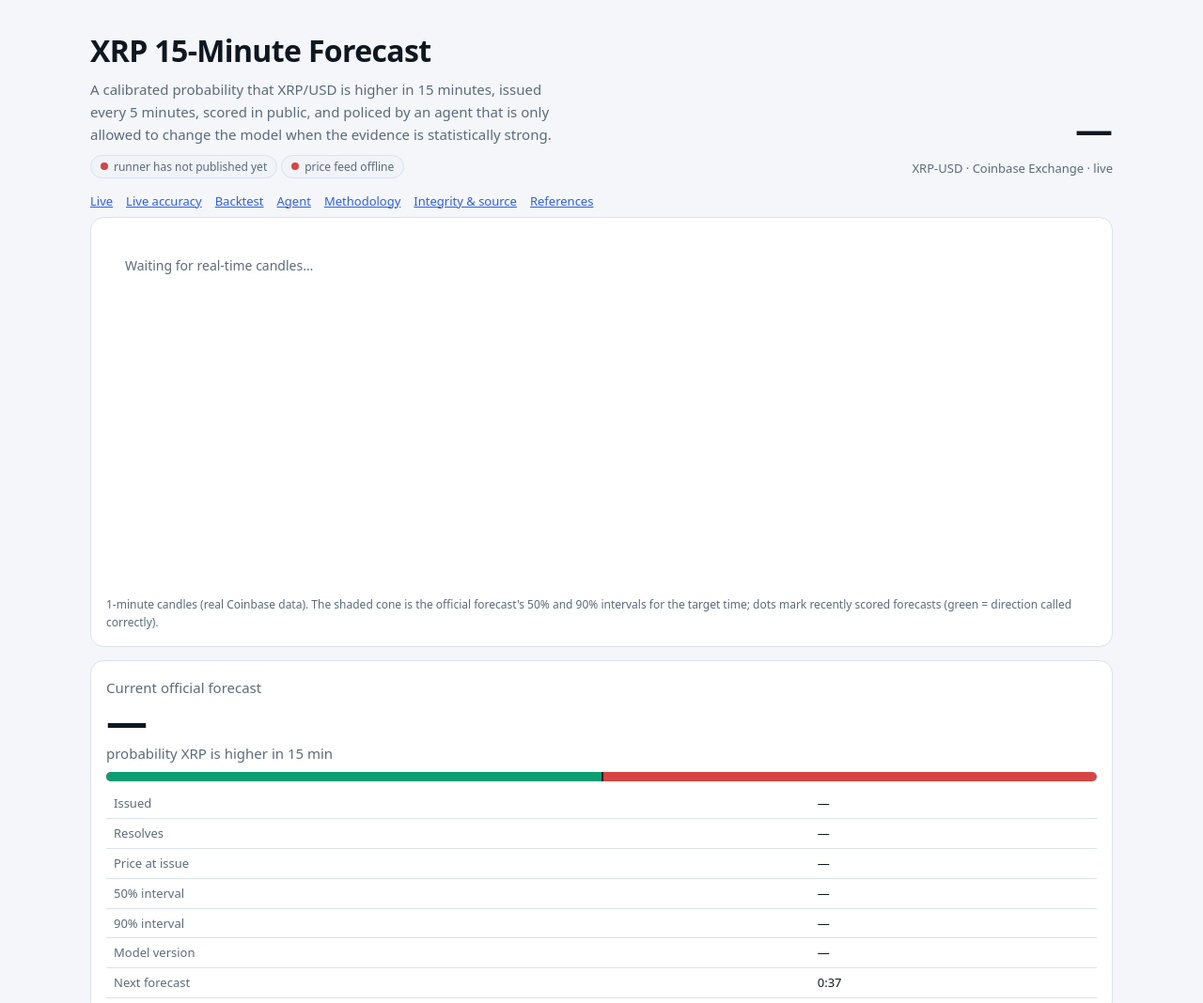
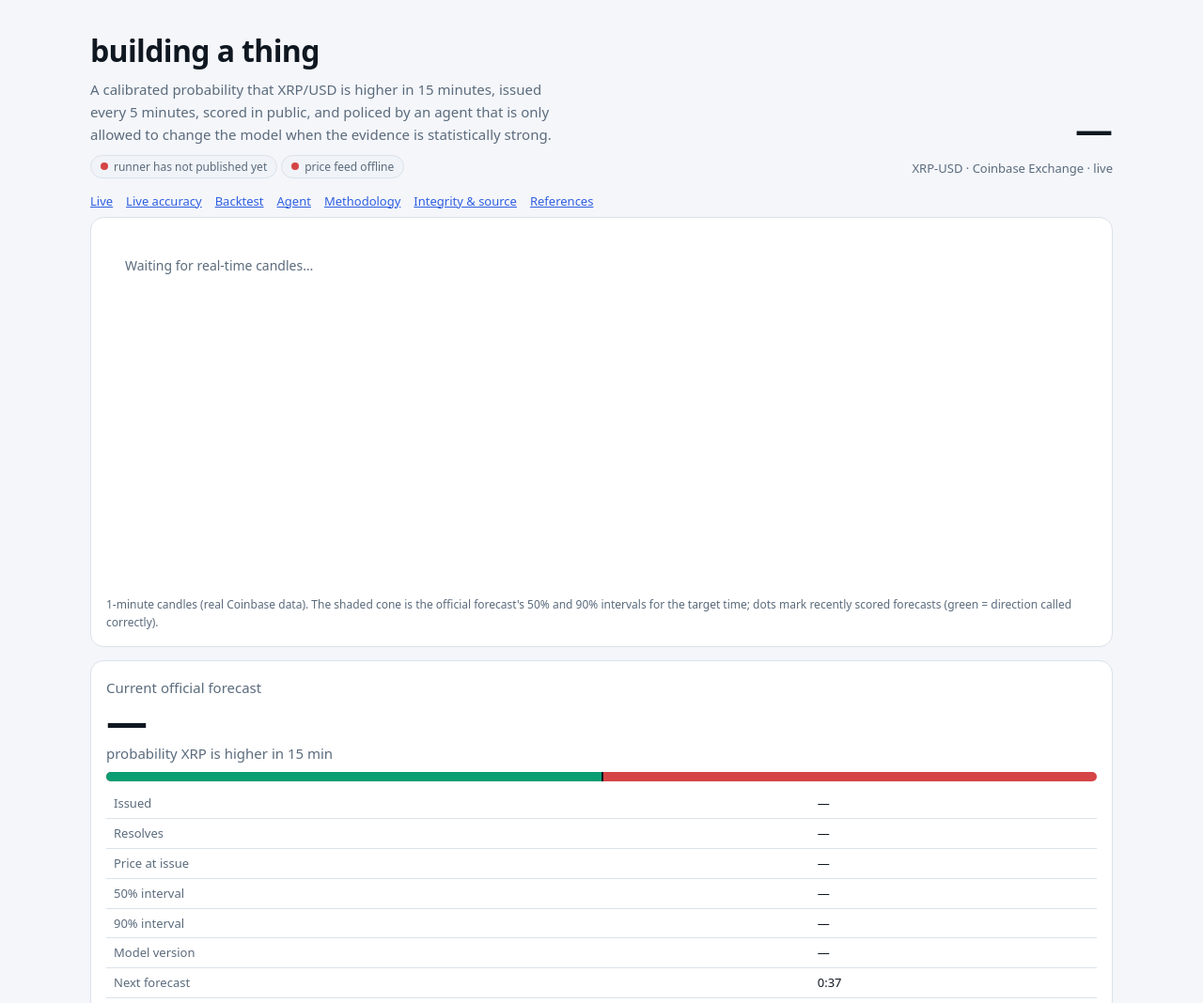
Before and after one commit to MisoPrettyStacks/building-a-thing, a website with bundled scripts: page index.html in a window 1280 px wide. Shown: the top 1068 px of the page at 94% size. Built offline with nearby package versions, Linux system fonts and the light colour scheme; no server answers.

Commit message:
Rename page title to building a thing

```diff
--- a/index.html
+++ b/index.html
@@ -3,8 +3,8 @@
 <head>
 <meta charset="utf-8">
 <meta name="viewport" content="width=device-width, initial-scale=1">
-<title>XRP 15-Minute Forecast</title>
-<meta name="description" content="Live XRP price, a calibrated 15-minute probability forecast, scored in public with Brier score, run by a self-correcting agent.">
+<title>building a thing</title>
+<meta name="description" content="building a thing">
 <link rel="stylesheet" href="style.css">
 <link rel="stylesheet" href="https://cdnjs.cloudflare.com/ajax/libs/KaTeX/0.16.9/katex.min.css">
 <script defer src="https://cdnjs.cloudflare.com/ajax/libs/KaTeX/0.16.9/katex.min.js"></script>
@@ -16,7 +16,7 @@
 
 <header class="top">
   <div>
-    <h1>XRP 15-Minute Forecast</h1>
+    <h1>building a thing</h1>
     <p class="sub">A calibrated probability that XRP/USD is higher in 15 minutes, issued every 5 minutes, scored in public, and policed by an agent that is only allowed to change the model when the evidence is statistically strong.</p>
     <p style="margin:8px 0 0"><span class="badge"><span class="dot" id="hbDot"></span><span id="hbText">checking runner…</span></span>
       <span class="badge"><span class="dot" id="wsDot"></span><span id="wsText">price feed…</span></span></p>
```
